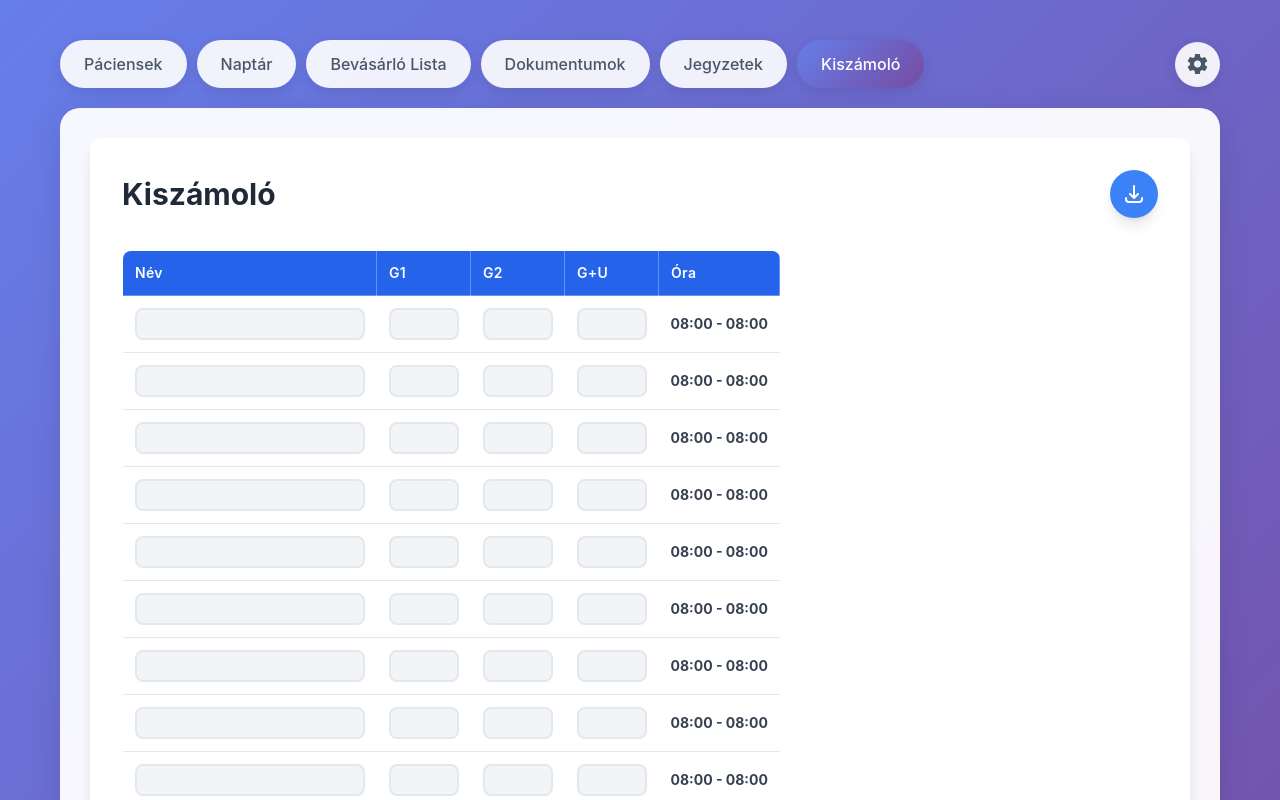
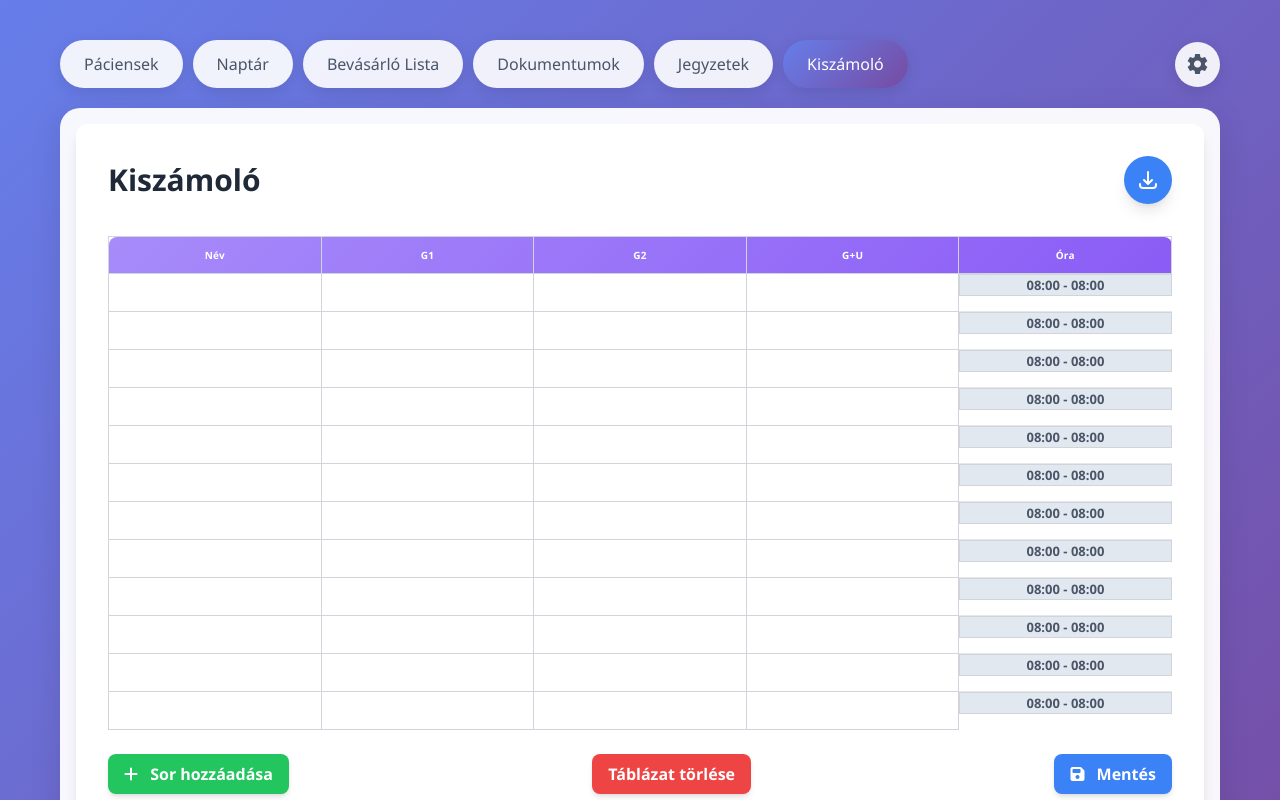
Before and after one commit to dnvrg/Oregek, a plain HTML site: page index.html in a window 1280 px wide. Both pictures are taken after a click on the button "Kiszámoló". Shown: the top 800 px of the page. Drawn offline with nearby package versions, Linux system fonts and the light colour scheme.

Commit message:
Update styles.css

```diff
--- a/styles.css
+++ b/styles.css
@@ -157,7 +157,7 @@ textarea {
 }
 
 .btn {
-    background: linear-gradient(135deg, #667eea, #764ba2);
+    background: linear-gradient(135deg, #667eea 0%, #764ba2 100%);
     color: white;
     border: none;
     padding: 12px 24px;
@@ -177,7 +177,7 @@ textarea {
 }
 
 .btn-call {
-    background: linear-gradient(135deg, #48bb78, #38a169);
+    background: linear-gradient(135deg, #48bb78 0%, #38a169 100%);
     width: 80%;
     padding: 15px 0;
     font-size: 1.1rem;
@@ -185,7 +185,7 @@ textarea {
 }
 
 .btn-delete {
-    background: linear-gradient(135deg, #f56565, #e53e3e);
+    background: linear-gradient(135deg, #f56565 0%, #e53e3e 100%);
 }
 
 .btn-cancel {
@@ -460,7 +460,7 @@ textarea {
     right: 30px;
     width: 60px;
     height: 60px;
-    background: linear-gradient(135deg, #667eea, #764ba2);
+    background: linear-gradient(135deg, #667eea 0%, #764ba2 100%);
     color: white;
     border: none;
     border-radius: 50%;
@@ -547,40 +547,94 @@ textarea {
 }
 
 .btn-call {
+    background: linear-gradient(135deg, #48bb78 0%, #38a169 100%);
     width: 80%;
     padding: 15px 0;
     font-size: 1.1rem;
     box-shadow: 0 4px 15px rgba(0, 0, 0, 0.1);
 }
 
-.download-btn {
-    background: linear-gradient(135deg, #48bb78, #38a169);
-    width: 100%;
-    padding: 15px 0;
-}
-.upload-btn {
-    background: linear-gradient(135deg, #4299e1, #3182ce);
-    width: 100%;
-    padding: 15px 0;
+.btn-delete {
+    background: linear-gradient(135deg, #f56565 0%, #e53e3e 100%);
 }
 
-/* New Kiszámoló styles */
-body {
-    font-family: 'Inter', sans-serif;
-    background-color: #f3f4f6;
+.btn-cancel {
+    background: #a0aec0;
 }
-.container {
-    max-width: 100%;
-    overflow-x: auto;
+
+/* Kiszámoló-specific styles */
+#calculator.tab-content {
+    padding: 1rem;
 }
-.number-input {
-    width: 70px;
+
+.responsive-table {
+    width: 100%;
+    table-layout: fixed;
+    border-collapse: collapse;
+}
+
+.responsive-table thead {
+    background: linear-gradient(135deg, #a78bfa 0%, #8b5cf6 100%);
+    color: white;
+}
+
+.responsive-table th,
+.responsive-table td {
+    border: 1px solid #d1d5db;
     text-align: center;
-    /* Hide the up and down arrows for number inputs */
-    -moz-appearance: textfield; /* Firefox */
+    vertical-align: middle;
 }
-.number-input::-webkit-outer-spin-button,
-.number-input::-webkit-inner-spin-button {
+
+.responsive-table th {
+    padding: 8px 4px;
+    font-size: 10px;
+    word-wrap: break-word;
+}
+
+.responsive-table td {
+    padding: 0;
+    height: 38px;
+}
+
+.responsive-table input {
+    width: 100%;
+    height: 100%;
+    padding: 0;
+    border: none;
+    background-color: transparent;
+    text-align: center;
+    font-size: 12px;
+    box-sizing: border-box;
+    transition: background-color 0.2s ease;
+    line-height: 1.2;
+}
+
+.responsive-table input:focus {
+    background-color: #ede9fe;
+    outline: none;
+}
+
+/* Remove up and down arrows from number inputs */
+.responsive-table input[type="number"]::-webkit-outer-spin-button,
+.responsive-table input[type="number"]::-webkit-inner-spin-button {
     -webkit-appearance: none;
     margin: 0;
 }
+
+.responsive-table input[type="number"] {
+    -moz-appearance: textfield;
+}
+
+.responsive-table .ora-perc-total {
+    font-weight: 700;
+    font-size: 13px;
+    color: #4a5568;
+    background-color: #e2e8f0;
+    padding: 0 4px;
+    box-sizing: border-box;
+    height: 100%;
+    display: flex;
+    align-items: center;
+    justify-content: center;
+    word-wrap: break-word;
+}
```
